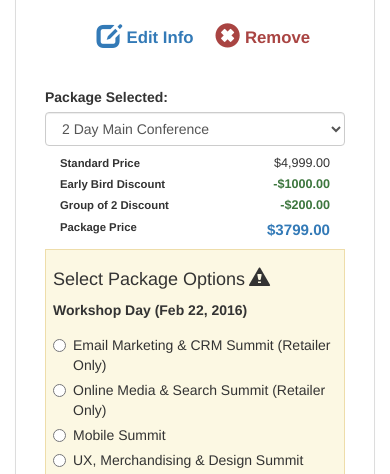
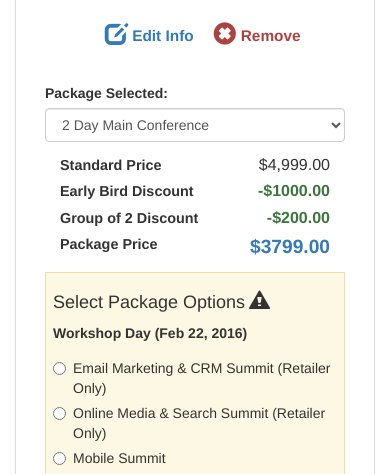
Before and after one commit to markthib/SRS_Attendee-Options, a plain HTML site: page index.html in a window 390 px wide. Shown: the part 362-836 px from the top of the page. Drawn offline with nearby package versions, Linux system fonts and the light colour scheme.

Commit message:
minor tweaks to mobile breakpoints

```diff
--- a/style.css
+++ b/style.css
@@ -45,7 +45,7 @@
 
 .srs .delname h2 { margin:0; font-weight:normal; }
 .srs .delbtns { text-align:right; }
-.srs .delbtns a { padding-left:1em; }
+.srs .delbtns a { padding-left:1em; white-space:nowrap; }
 .srs .delbtns a .glyphicon { font-size:1.5em; top:0.2em; }
 .srs .deltotal { margin-top:1em; font-size:0.9em; }
 
@@ -74,7 +74,7 @@
 *******************************/
 
 /* Medium devices */
-@media only screen and (max-width: 992px) {
+@media only screen and (max-width: 991px) {
     .srs .totalbox .proceed a.btn, .srs .deltotal label, .srs .delbtns { font-size:0.9em; }
     .srs .deltotal label, .srs .totalbox label { max-width:60%; }
     .srs .totalbox .proceed a.btn { font-weight:bold; }
@@ -83,13 +83,13 @@
 }
 
 /* Small devices */
-@media only screen and (max-width: 768px) {
+@media only screen and (max-width: 767px) {
     .srs h2.current, .srs .delname, .srs .delbtns { text-align:center; }
     .srs .delname, .srs .delbtns, .srs .deltotal { margin:0.7em 0; }
     .srs .totalbox .proceed a.btn, .srs .totalfinal .total h3 { font-size:1.5em; }
-    .srs .delbtns { font-size:1.2em }
+    .srs .delbtns { font-size:1.1em }
     .srs-side .amounts > div { font-size:inherit; }
-    .srs-side .amounts .full, .srs-side .amounts h4 { font-size:initial; }
+    .srs-side .amounts .full, .srs-side .amounts h4, .srs .delbox .amounts { font-size:initial; }
 }
 
 /* Large devices */
```
